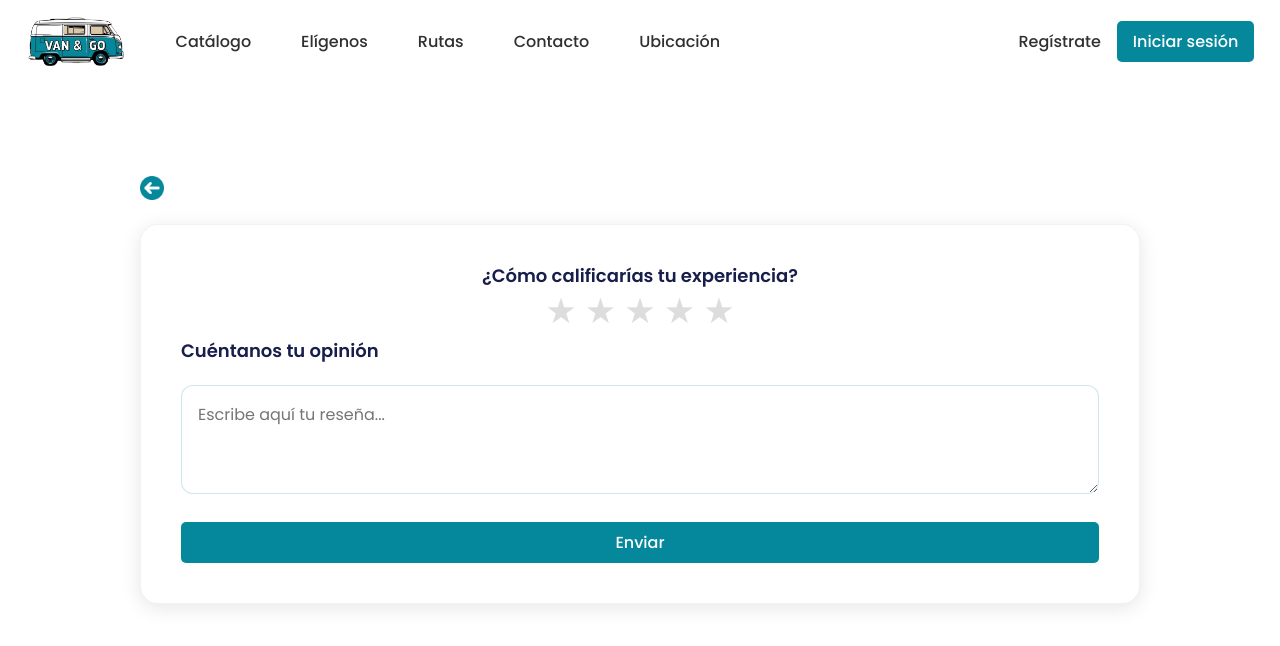
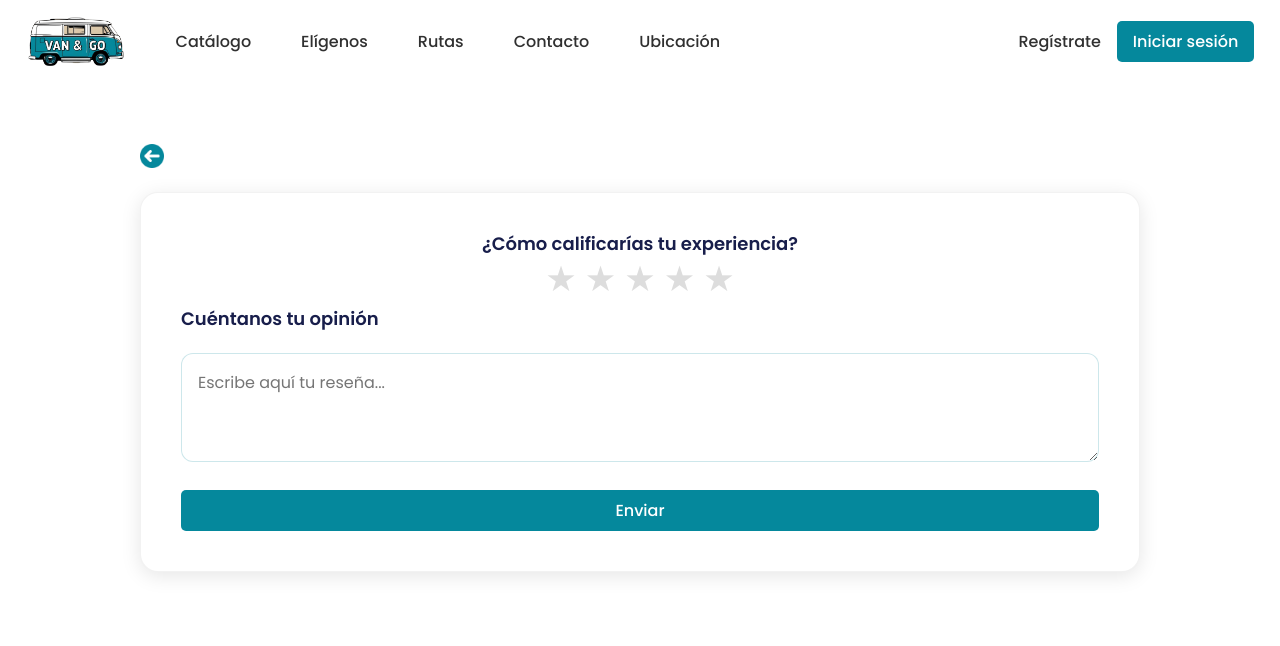
Before and after one commit to albaromero6/VanGo, an Angular app in the folder Front/: page /comments/1 in a window 1280 px wide. Shown: the top 646 px of the page. Built offline with nearby package versions, Linux system fonts and the light colour scheme; a web font is replaced by a local one.

Commit message:
Comments medio Ok, falta funcionalidad

```diff
--- a/Front/src/app/pages/comments/comments.component.scss
+++ b/Front/src/app/pages/comments/comments.component.scss
@@ -1,19 +1,17 @@
 @import '../../../styles/variables';
 
 .comments-page {
-    padding: 2rem;
     position: relative;
-    height: 100vh;
     display: flex;
     flex-direction: column;
     align-items: center;
-    overflow: hidden;
-    margin-top: $spacing-medium*4;
+    padding: calc($spacing-medium*4 + 2rem) 2rem 2rem 2rem;
+    box-sizing: border-box;
 }
 
 .back-btn {
     position: absolute;
-    top: 2rem;
+    top: calc($spacing-medium*4);
     left: calc((100% - 1000px) / 2);
     display: flex;
     align-items: center;
@@ -57,7 +55,7 @@
     border-radius: 18px;
     box-shadow: 0 4px 20px rgba(0, 0, 0, 0.1);
     border: 1px solid rgba(0, 0, 0, 0.05);
-    margin-top: 3rem;
+    margin-top: 1rem;
 }
 
 .comments-header {
```
